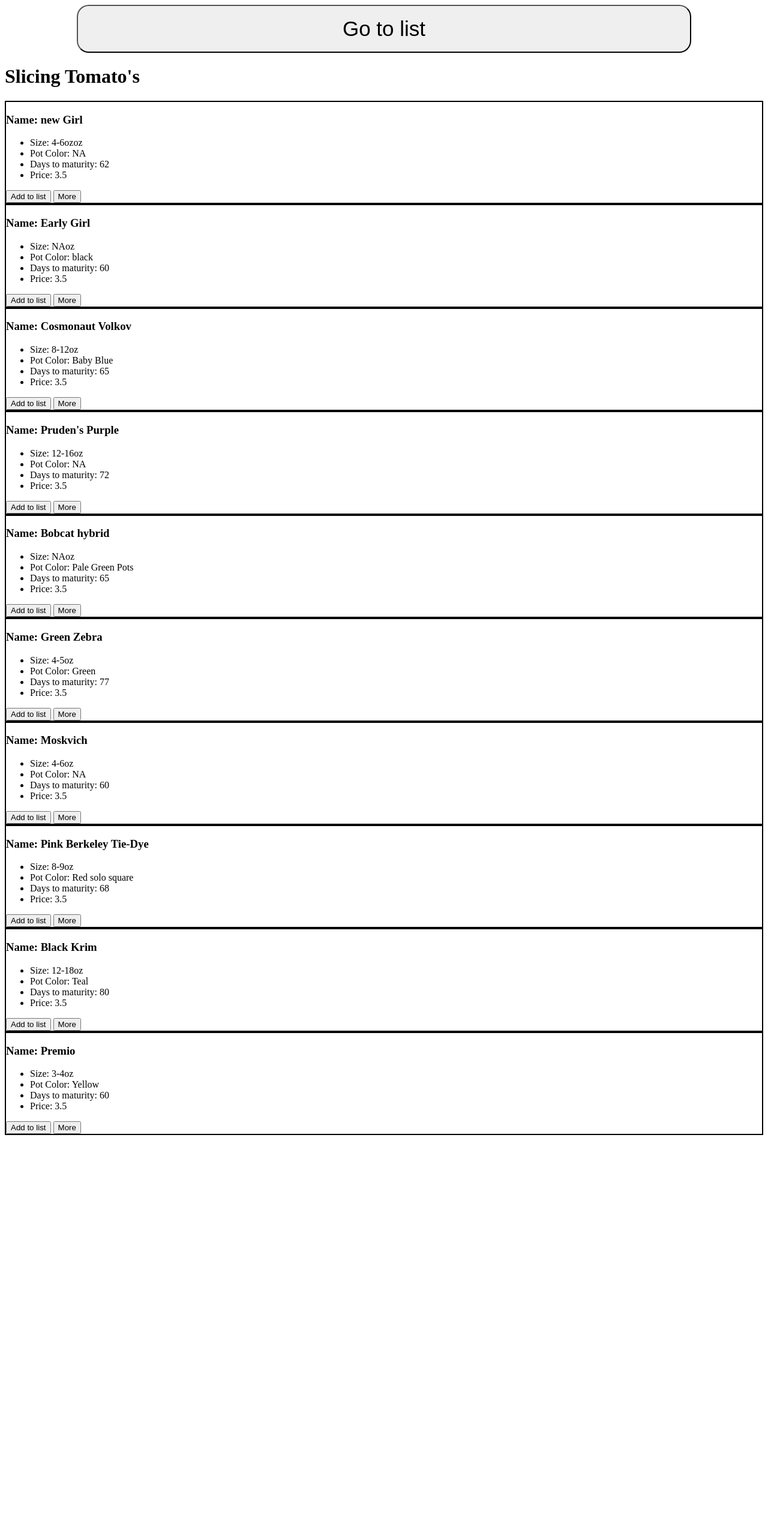
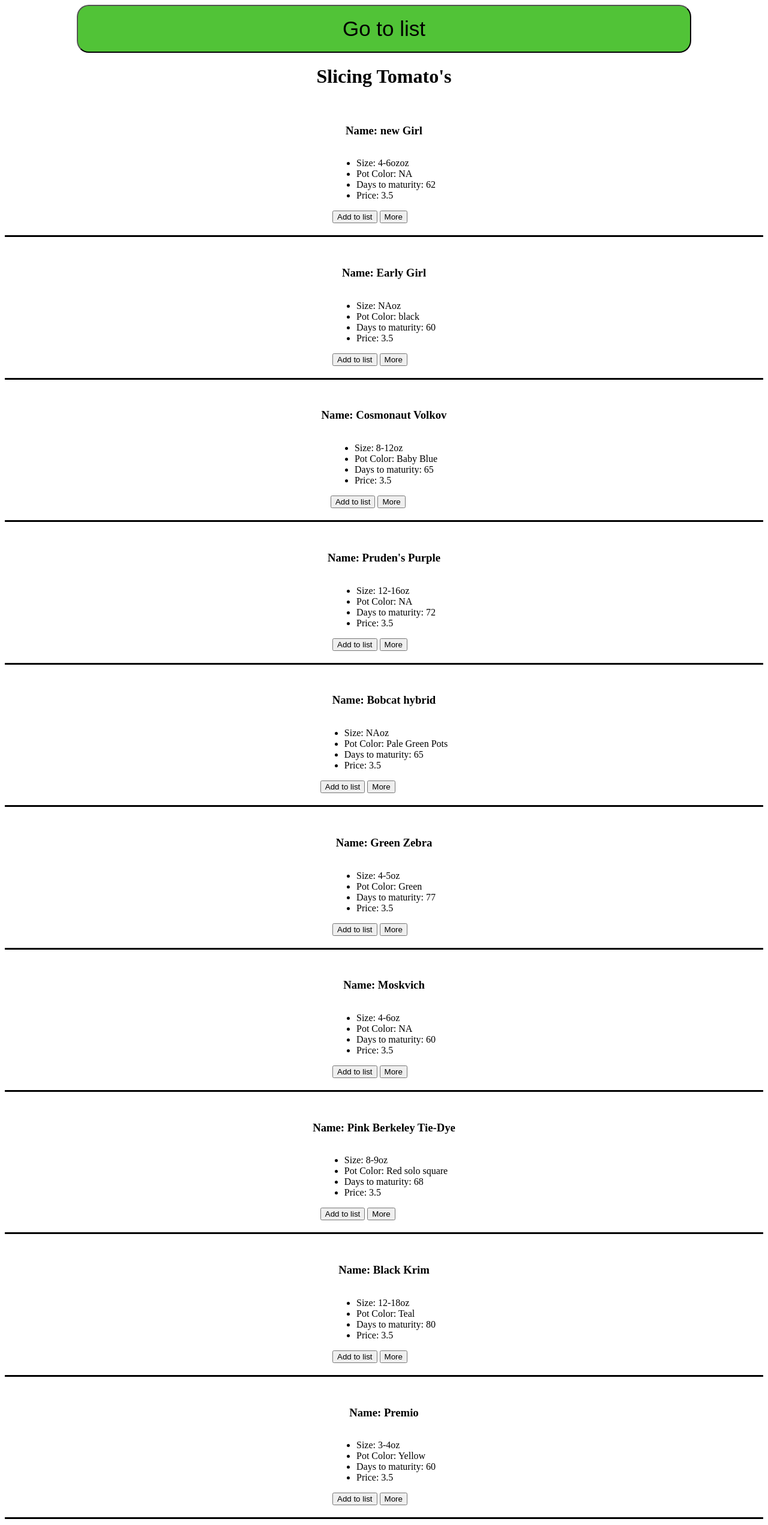
Before and after one commit to isaiahmartin847/verity-list, a Django app: page / in a window 1280 px wide. Shown: the whole page at 60% size. Before the commit the page ends 1892 px from the top, so only its background shows below. Run offline with Django 5.2, Linux system fonts and the light colour scheme.

Commit message:
added the style to the index page

```diff
--- a/veritylist/list_app/static/css/styles.css
+++ b/veritylist/list_app/static/css/styles.css
@@ -8,6 +8,7 @@ body {
     height: 10vh;
     border-radius: 20px;
     font-size: 35px;
+    background-color: #51C337;
 }
 
 nav {
@@ -26,5 +27,19 @@ nav {
 }
 
 .item-div {
-    border: solid 2px black;
+    /* border-bottom: solid 2px black; */
+    display: flex;
+    flex-direction: column;
+    justify-content: center;
+    align-items: center;
+    margin-bottom: 10px;
+    padding: 20px;
+    border-bottom: solid 3px black;
 }
+
+
+.title {
+    display: flex;
+    justify-content: center;
+    align-items: center;
+}
--- a/veritylist/list_app/templates/index.html
+++ b/veritylist/list_app/templates/index.html
@@ -8,7 +8,7 @@
 
 
 <div id="tomato-container" class="plant-container">
-    <h1>Slicing Tomato's</h1>
+    <h1 class="title">Slicing Tomato's</h1>
 </div>
 
 
```
